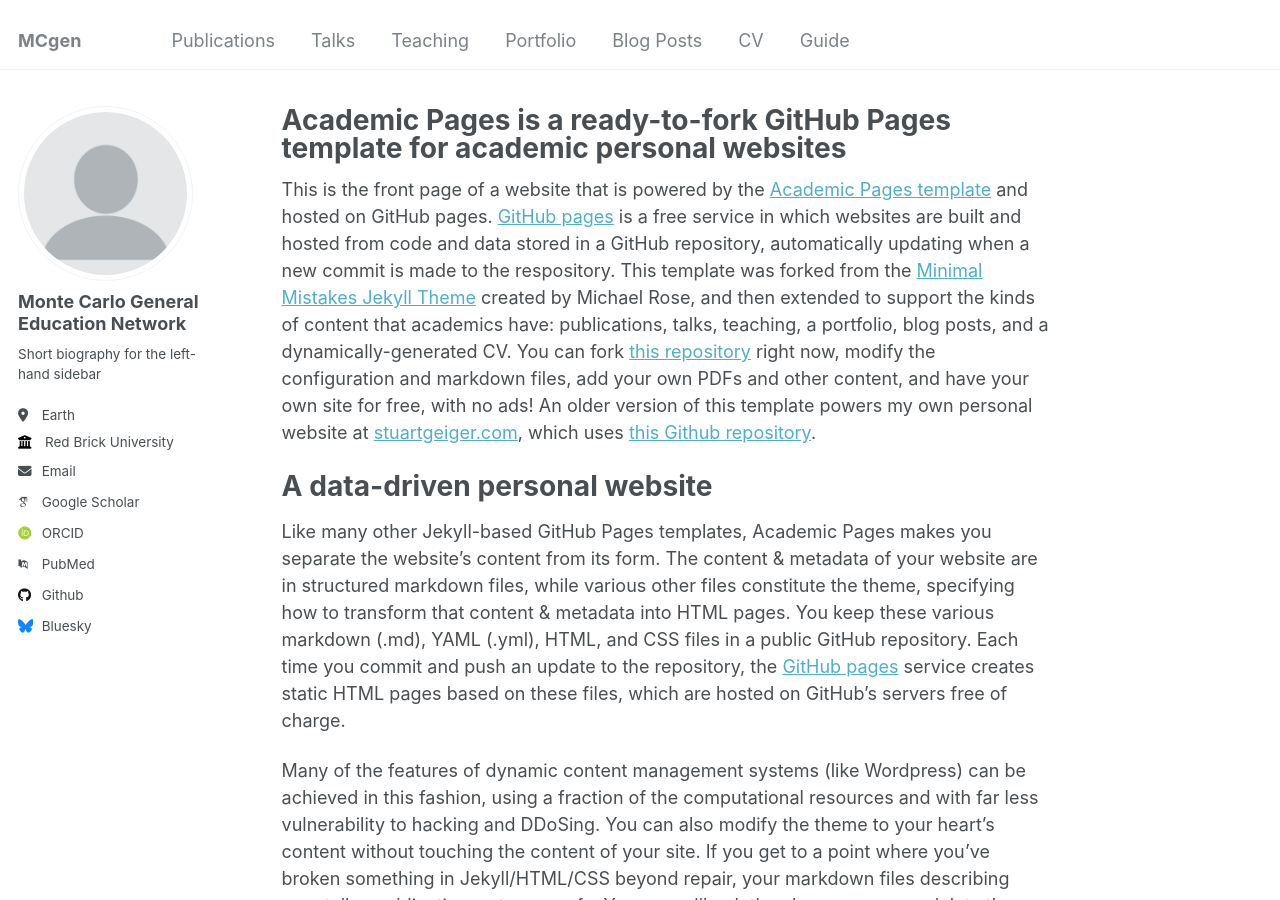
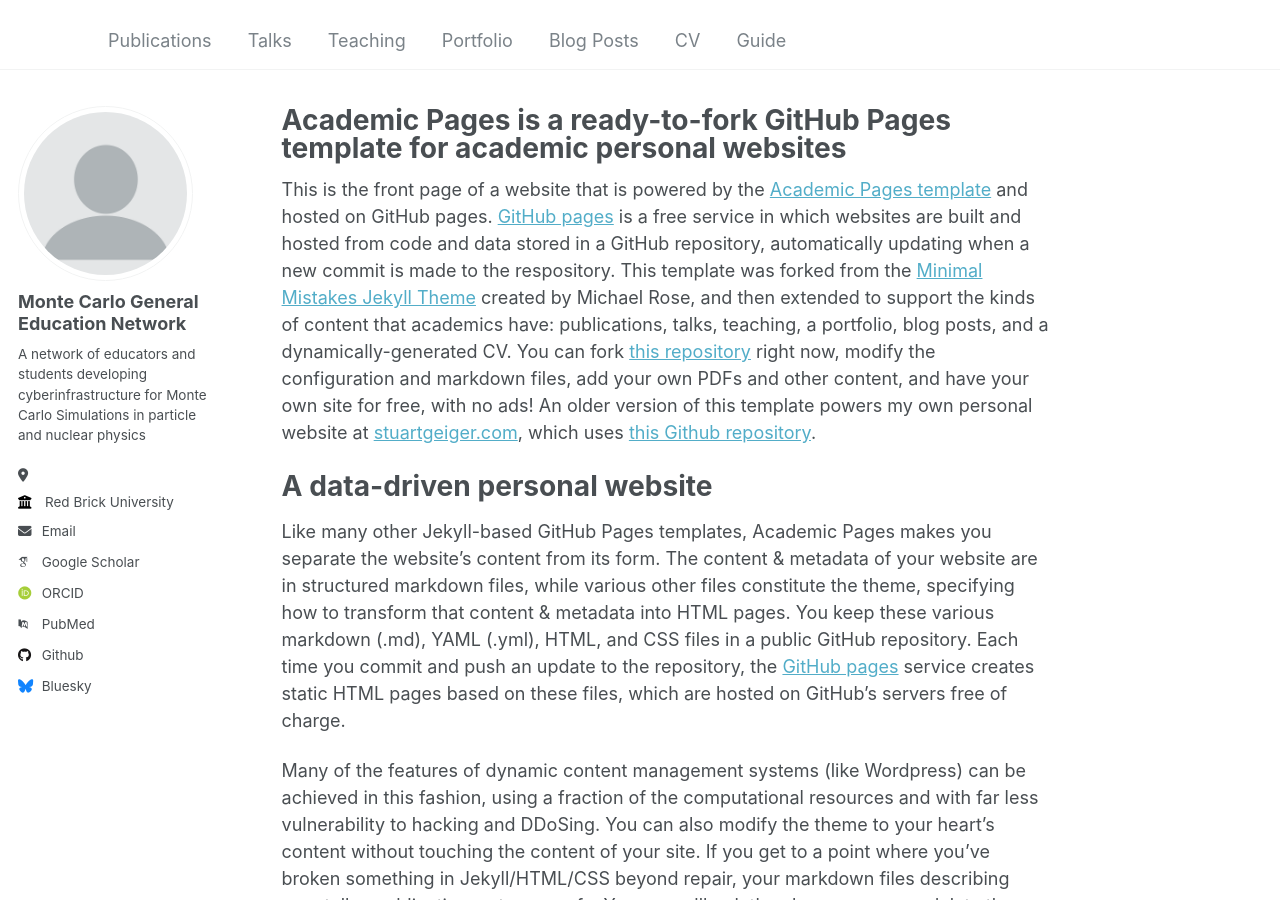
Before and after one commit to MCGenEdNet/MCGenEdNet.github.io, a Jekyll site: the page built from _pages/about.md, in a window 1280 px wide and 900 px high. Built offline with Jekyll 4.4.1, drawn with Linux system fonts in a browser that asks for light colours; some web fonts are replaced.

Commit message:
Update _config.yml

```diff
--- a/_config.yml
+++ b/_config.yml
@@ -8,13 +8,13 @@
 
 # Basic Site Settings
 locale                   : "en-US"
-title                    : "MCgen"
+title                    : ""
 title_separator          : "-"
 name                     : &name "Your Name"
 description              : &description "personal description"
-url                      : https://academicpages.github.io # the base hostname & protocol for your site e.g. "https://mmistakes.github.io"
+url                      : https://MCGenEdNet.github.io # the base hostname & protocol for your site e.g. "https://mmistakes.github.io"
 baseurl                  : "" # the subpath of your site, e.g. "/blog"
-repository               : "academicpages/academicpages.github.io"
+repository               : "MCGenEdNet/MCGenEdNet.github.io"
 
 # Site Author - The following control what appear as part of the author content on the side bar.
 #               If a field is blank the icon and link will not appear, otherwise it will be shown.
@@ -24,8 +24,8 @@ author:
   avatar           : "profile.png"
   name             : "Monte Carlo General Education Network"
   pronouns         : # example: "she/her"
-  bio              : "Short biography for the left-hand sidebar"
-  location         : "Earth"
+  bio              : "A network of educators and students developing cyberinfrastructure for Monte Carlo Simulations in particle and nuclear physics"
+  location         : ""
   employer         : "Red Brick University"
   uri              : # URL
   email            : "none@example.org"
```
